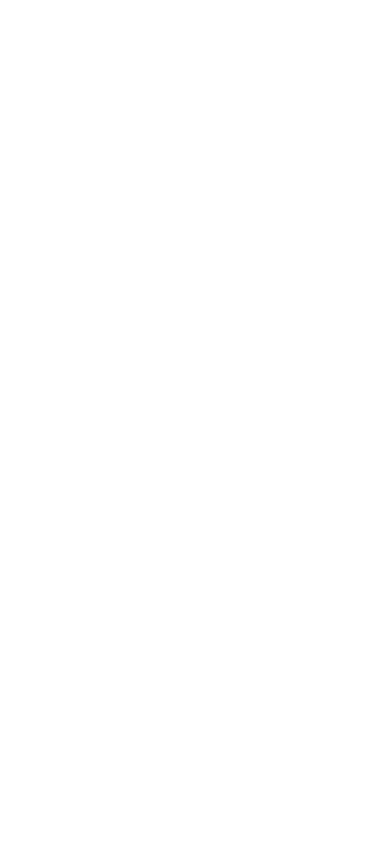
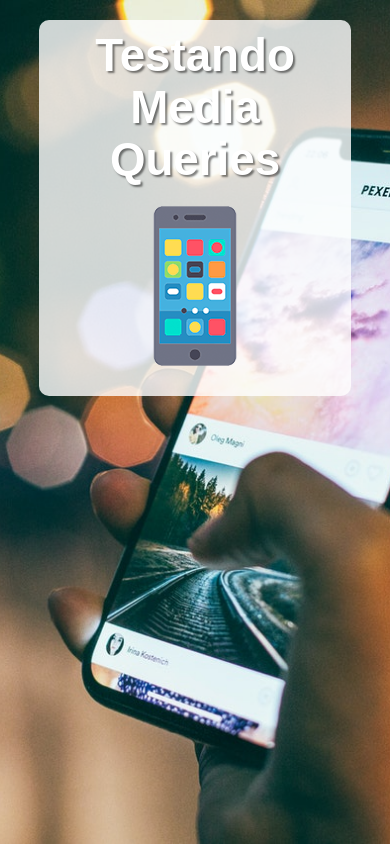
Before and after one commit to mateusguida/Modulo-4-HTML-e-CSS, a plain HTML site: page 03 media queries/mq004/index.html in a window 390 px wide. Drawn offline with Linux system fonts and the light colour scheme.

Commit message:
Iniciando um site mobile first

```diff
--- /dev/null
+++ b/03 media queries/mq004/estilos/media-query.css
@@ -0,0 +1,3 @@
+@charset "UTF-8";
+
+/* Todas as demais mídias */
--- /dev/null
+++ b/03 media queries/mq004/estilos/style.css
@@ -0,0 +1,47 @@
+@charset "UTF-8";
+
+/* Versão para mobile first */
+
+* {
+  font-family: Arial, Helvetica, sans-serif;
+  font-size: 1.3em;
+  margin: 0px;
+  padding: 0px;
+  box-sizing: border-box;
+}
+
+html{
+  height: 100vh;
+}
+
+body{
+  background: black url(../imagens/back-phone.jpg) no-repeat;
+  background-size: cover;
+  background-position: center center;
+}
+
+main{
+  background-color: rgba(255, 255, 255, 0.800);
+  width: 80vw;
+  margin: auto;
+  margin-top: 20px;
+  border-radius: 10px;
+  padding: 10px;
+}
+
+h1{
+  text-align: center;
+  color: white;
+  text-shadow: 2px 2px 2px rgba(0, 0, 0, 0.500);
+}
+
+img{
+  display: block;
+  margin: auto;
+}
+
+img#phone{ display: block; }
+img#tablet{ display: none; }
+img#print{ display: none; }
+img#pc{ display: none; }
+img#tv{ display: none; }
--- a/03 media queries/mq004/index.html
+++ b/03 media queries/mq004/index.html
@@ -2,11 +2,21 @@
 <html lang="pt-br">
 <head>
   <meta charset="UTF-8">
-  <meta http-equiv="X-UA-Compatible" content="IE=edge">
   <meta name="viewport" content="width=device-width, initial-scale=1.0">
-  <title>Document</title>
+  <title>Media Query</title>
+
+  <link rel="stylesheet" href="estilos/style.css" media="all">
+  <link rel="stylesheet" href="estilos/media-query.css">
+
 </head>
 <body>
-
+  <main>
+    <h1>Testando Media Queries</h1>
+    <img id="phone" src="imagens/icon-phone.png" alt="Acessando via smartphone">
+    <img id="tablet" src="imagens/icon-tablet.png" alt="Acessando via tablet">
+    <img id="print" src="imagens/icon-print.png" alt="Versão para impressão">
+    <img id="pc" src="imagens/icon-pc.png" alt="Versão para desktop">
+    <img id="tv" src="imagens/icon-tv.png" alt="Versão para TV">
+  </main>
 </body>
 </html>
```
